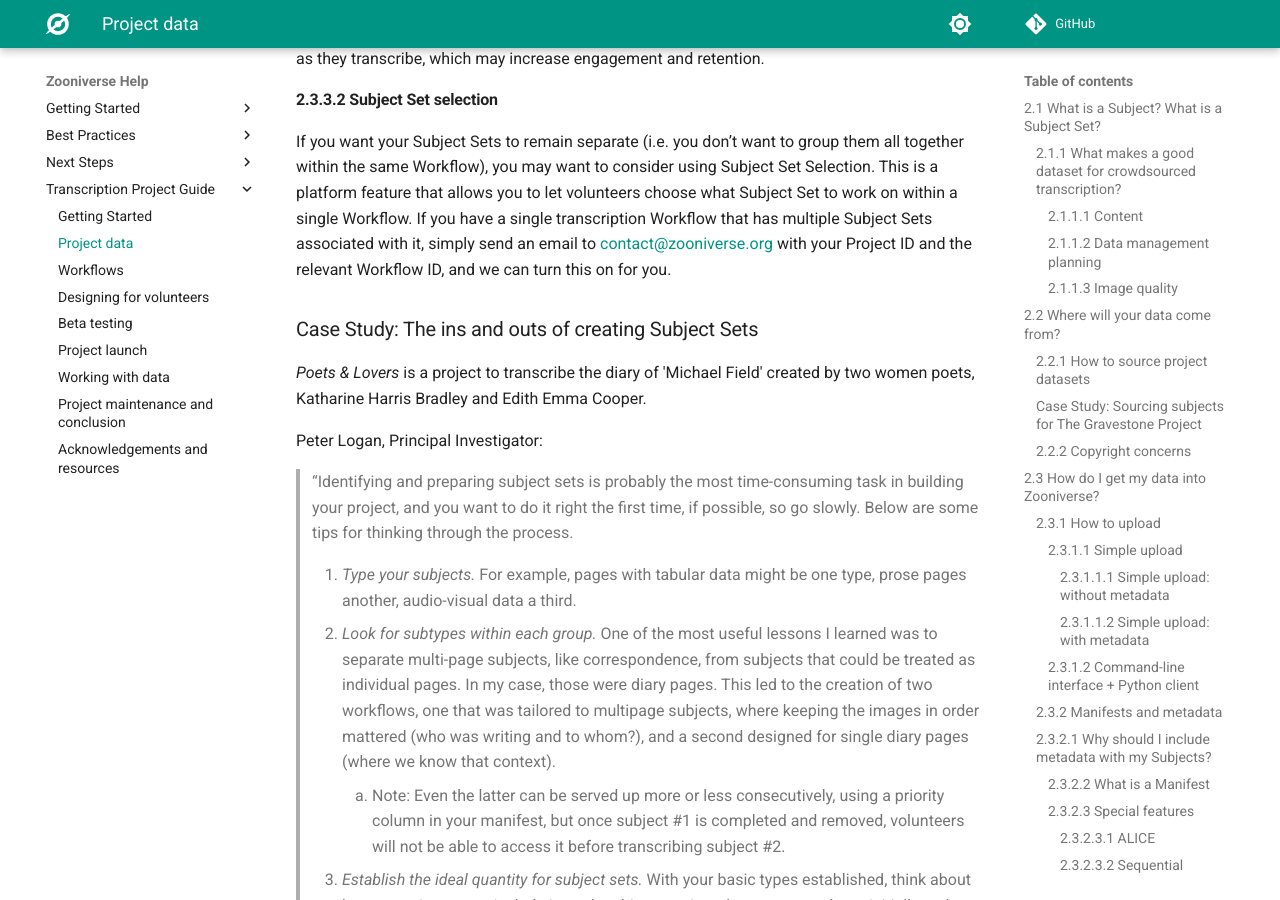
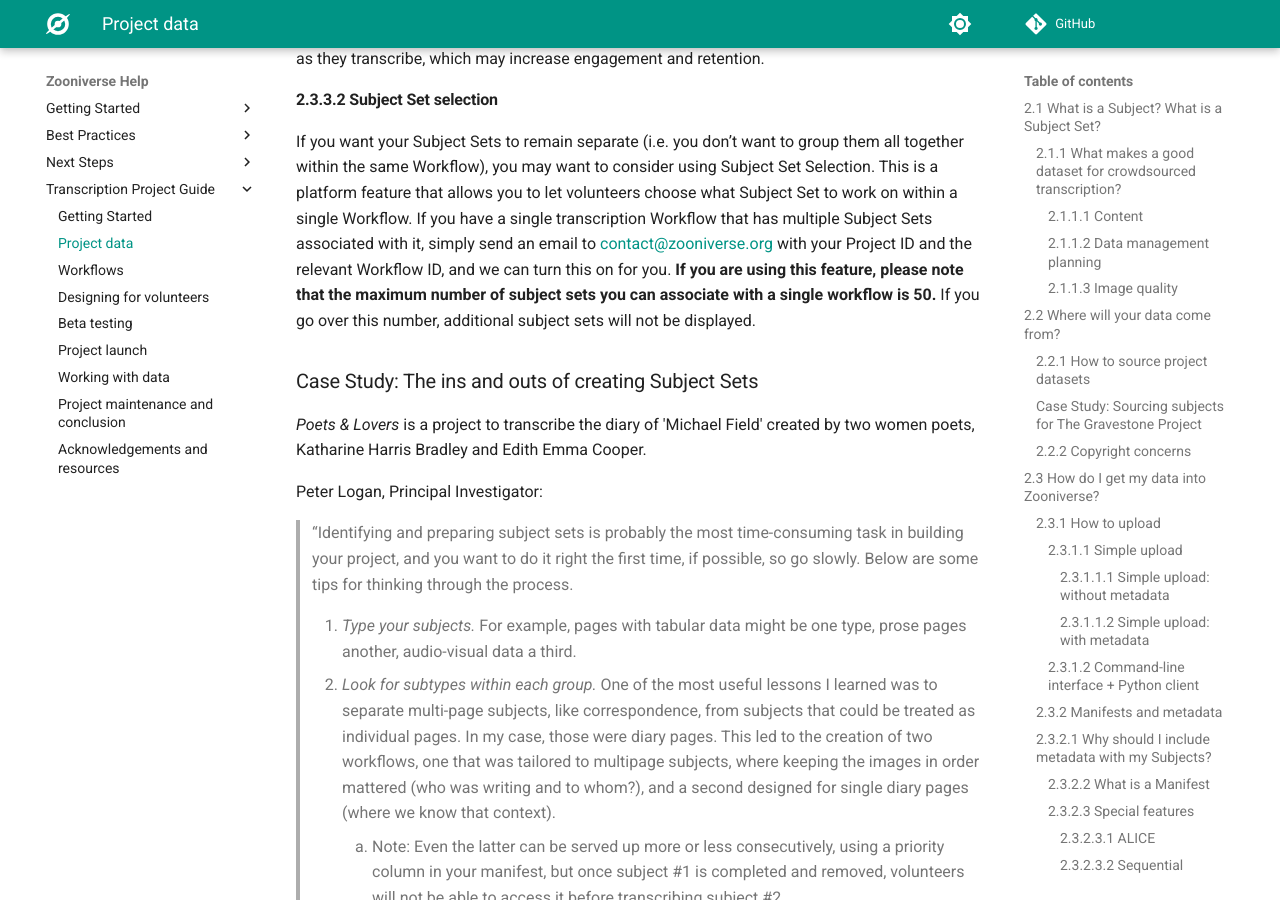
Before and after one commit to zooniverse/help, an MkDocs documentation site: the page built from docs/transcription-project-guide/project-data.md, in a window 1280 px wide and 900 px high, scrolled down 11734 px. Built offline with MkDocs 1.6.1 and Material for MkDocs 9.7.7, drawn with Linux system fonts in a browser that asks for light colours; comment, search, counter and statistics services are not loaded.

Commit message:
Update project-data.md
add warning about max 50 subject sets for set selection

```diff
--- a/docs/transcription-project-guide/project-data.md
+++ b/docs/transcription-project-guide/project-data.md
@@ -254,7 +254,7 @@
 
 #### 2.3.3.2 Subject Set selection
 
-If you want your Subject Sets to remain separate (i.e. you don’t want to group them all together within the same Workflow), you may want to consider using Subject Set Selection. This is a platform feature that allows you to let volunteers choose what Subject Set to work on within a single Workflow. If you have a single transcription Workflow that has multiple Subject Sets associated with it, simply send an email to [contact@zooniverse.org](contact@zooniverse.org) with your Project ID and the relevant Workflow ID, and we can turn this on for you.
+If you want your Subject Sets to remain separate (i.e. you don’t want to group them all together within the same Workflow), you may want to consider using Subject Set Selection. This is a platform feature that allows you to let volunteers choose what Subject Set to work on within a single Workflow. If you have a single transcription Workflow that has multiple Subject Sets associated with it, simply send an email to [contact@zooniverse.org](contact@zooniverse.org) with your Project ID and the relevant Workflow ID, and we can turn this on for you. **If you are using this feature, please note that the maximum number of subject sets you can associate with a single workflow is 50.** If you go over this number, additional subject sets will not be displayed.
 
 
 
```
